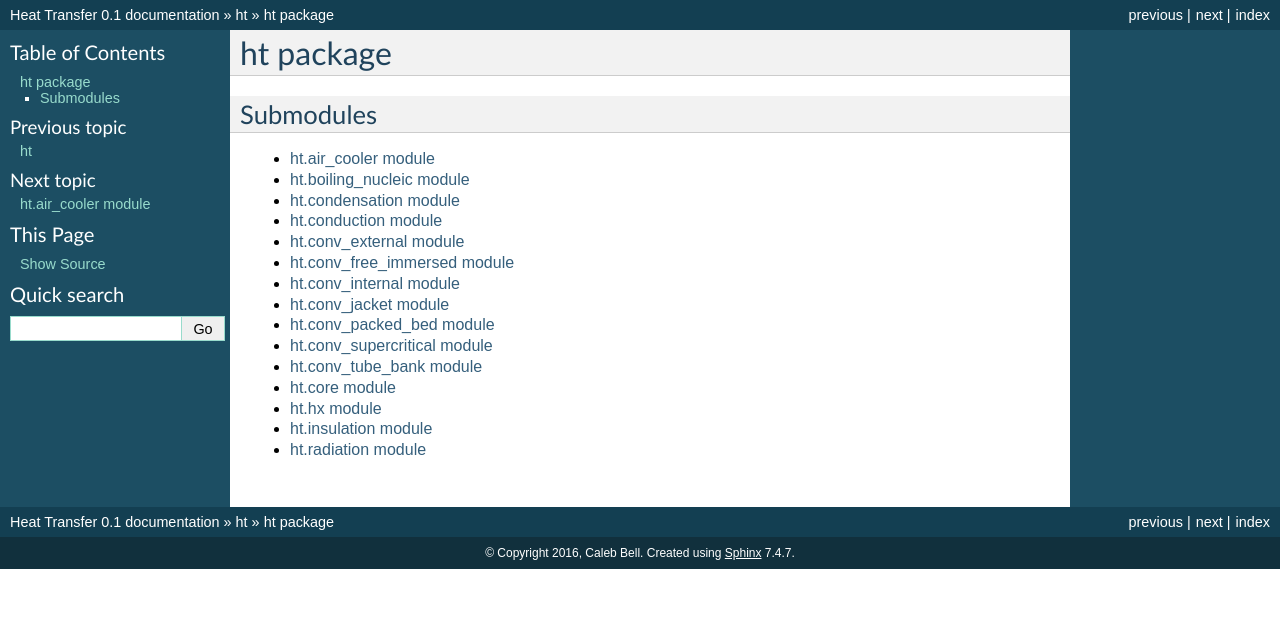
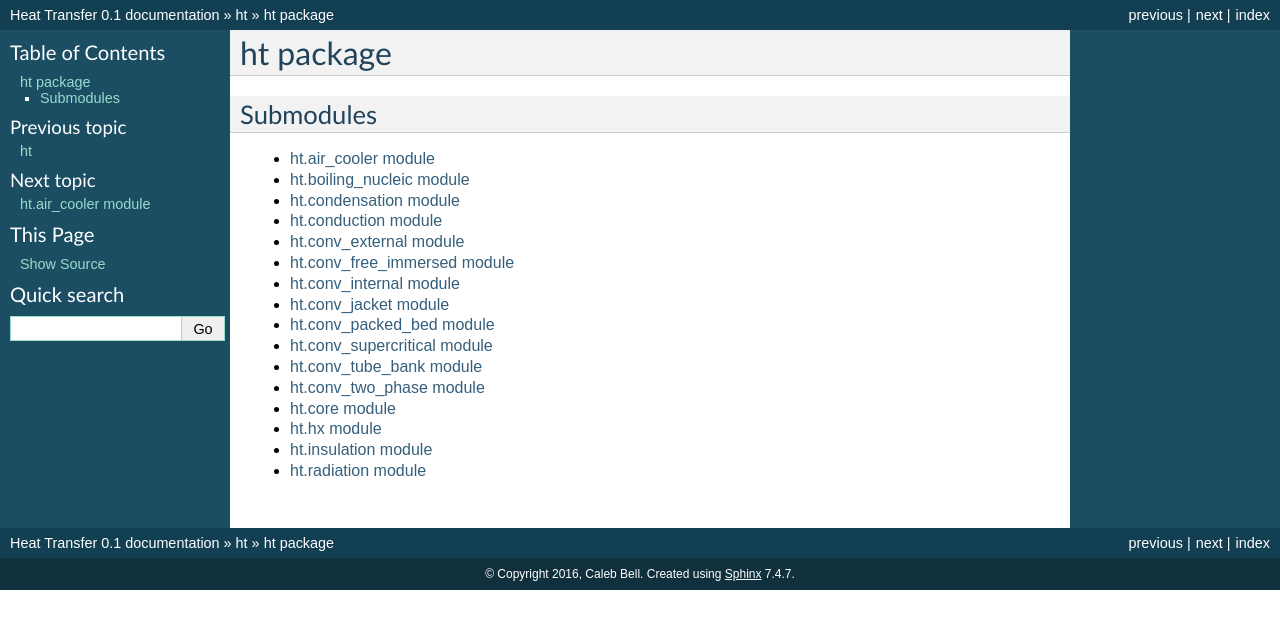
Before and after one commit to CalebBell/ht, a Sphinx documentation site: the page built from docs/ht.rst, in a window 1280 px wide. Shown: the top 629 px of the page. Built offline with Sphinx 7.4.7, drawn with Linux system fonts in a browser that asks for light colours.

Commit message:
Updated doc for two phase flow

```diff
--- a/docs/ht.rst
+++ b/docs/ht.rst
@@ -17,6 +17,7 @@ Submodules
    ht.conv_packed_bed
    ht.conv_supercritical
    ht.conv_tube_bank
+   ht.conv_two_phase
    ht.core
    ht.hx
    ht.insulation
```
